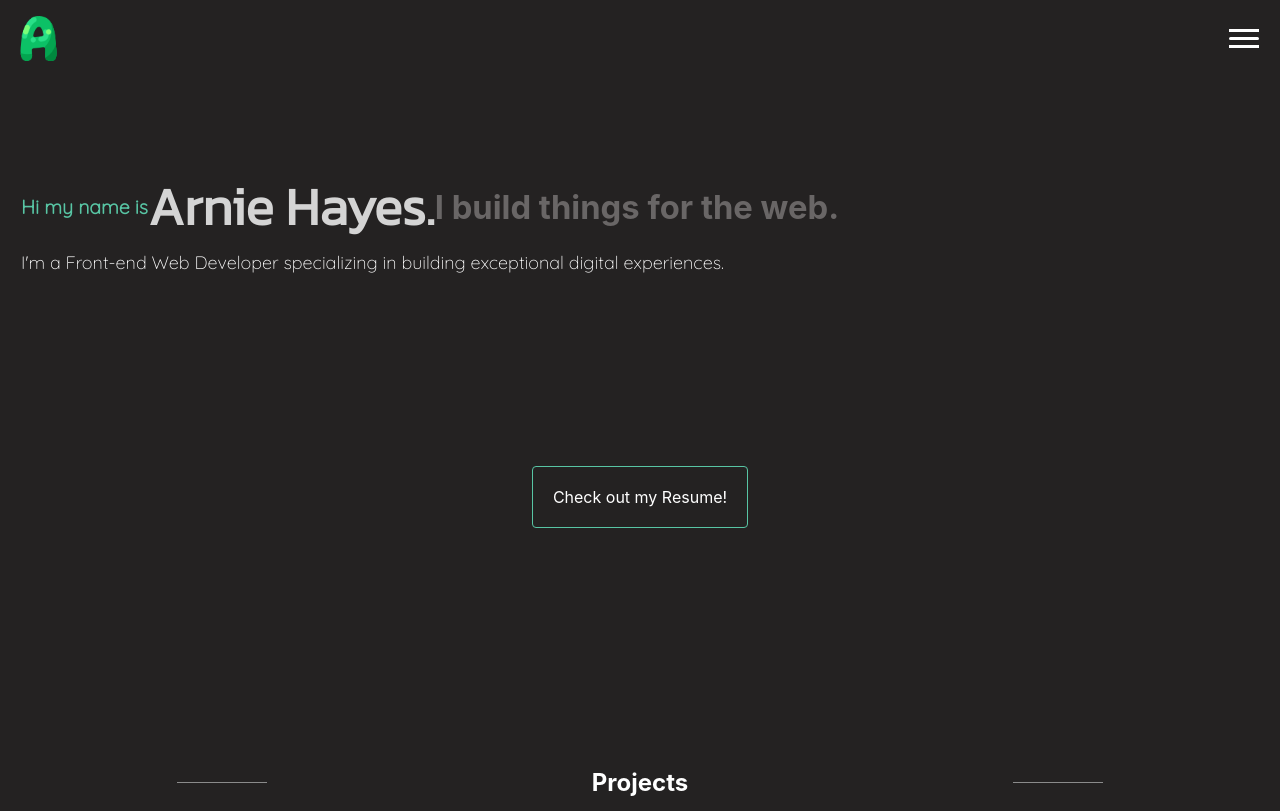
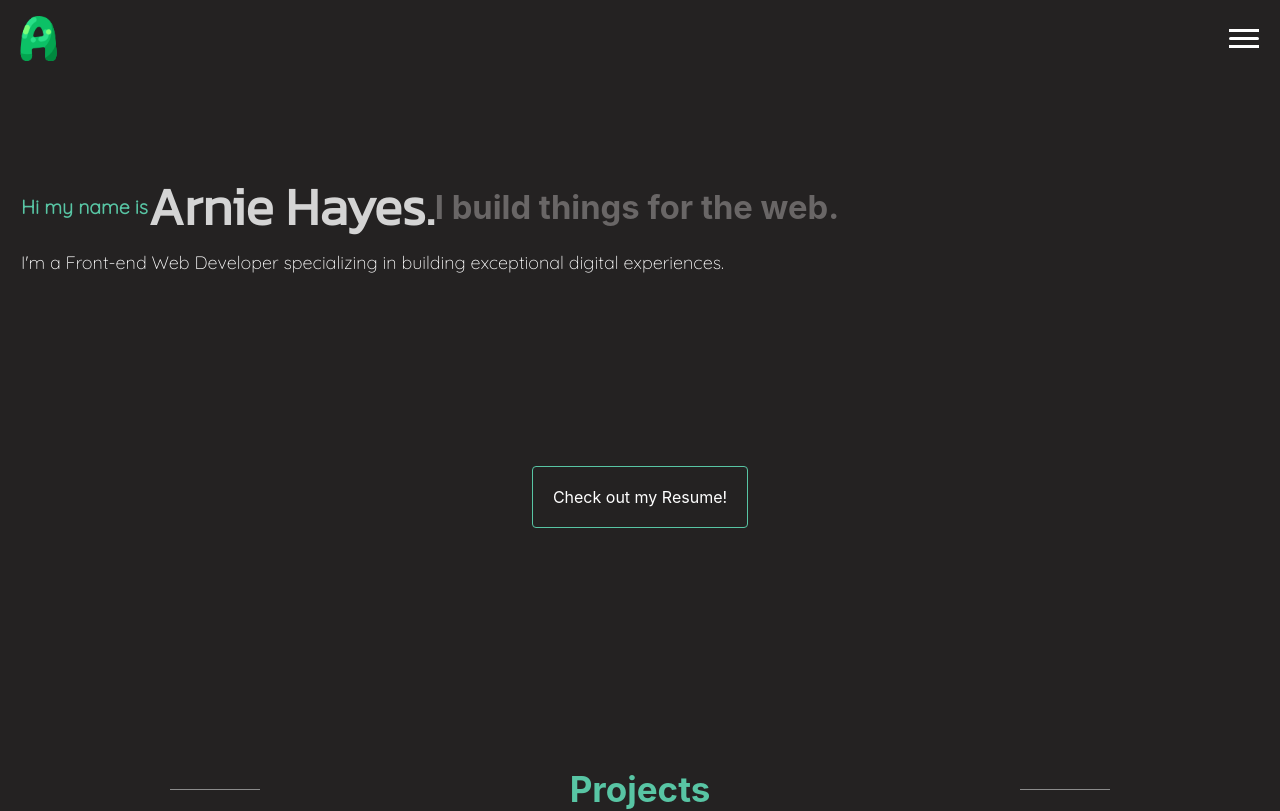
Before and after one commit to arniehayes/Arnie-Hayes-Portfolio, a Next.js app: page / in a window 1280 px wide. Shown: the top 811 px of the page. Built offline with nearby package versions, Linux system fonts and the light colour scheme.

Commit message:
nav safari bug

```diff
--- a/components/Body/Projects/Projects.module.scss
+++ b/components/Body/Projects/Projects.module.scss
@@ -9,7 +9,8 @@ $accent-color: #58c5a4;
         flex-direction: row;
         justify-content: space-around;
         align-items: center;
-        color: white;
+        color: $accent-color;
+        font-size: 35px;
 
         &:before {
             content: "";
@@ -87,7 +88,7 @@ $accent-color: #58c5a4;
     .text_container {
         width: 100%;
         background-color: rgb(49, 47, 47);
-        box-shadow: 0 10px 30px -15px black;
+        box-shadow: 0 10px 30px -15px rgb(59, 59, 59);
         border-radius: 4px;
         margin: 0;
         padding: 0;
--- a/components/Header/Nav/Nav.module.scss
+++ b/components/Header/Nav/Nav.module.scss
@@ -83,7 +83,7 @@
 // CLOSE MENU STYLE
 .exit_menu_container {
     display: flex;
-    justify-content: end;
+    justify-content: flex-end;
     align-items: center;
     height: 5rem;
     margin-right: 1rem;
```
